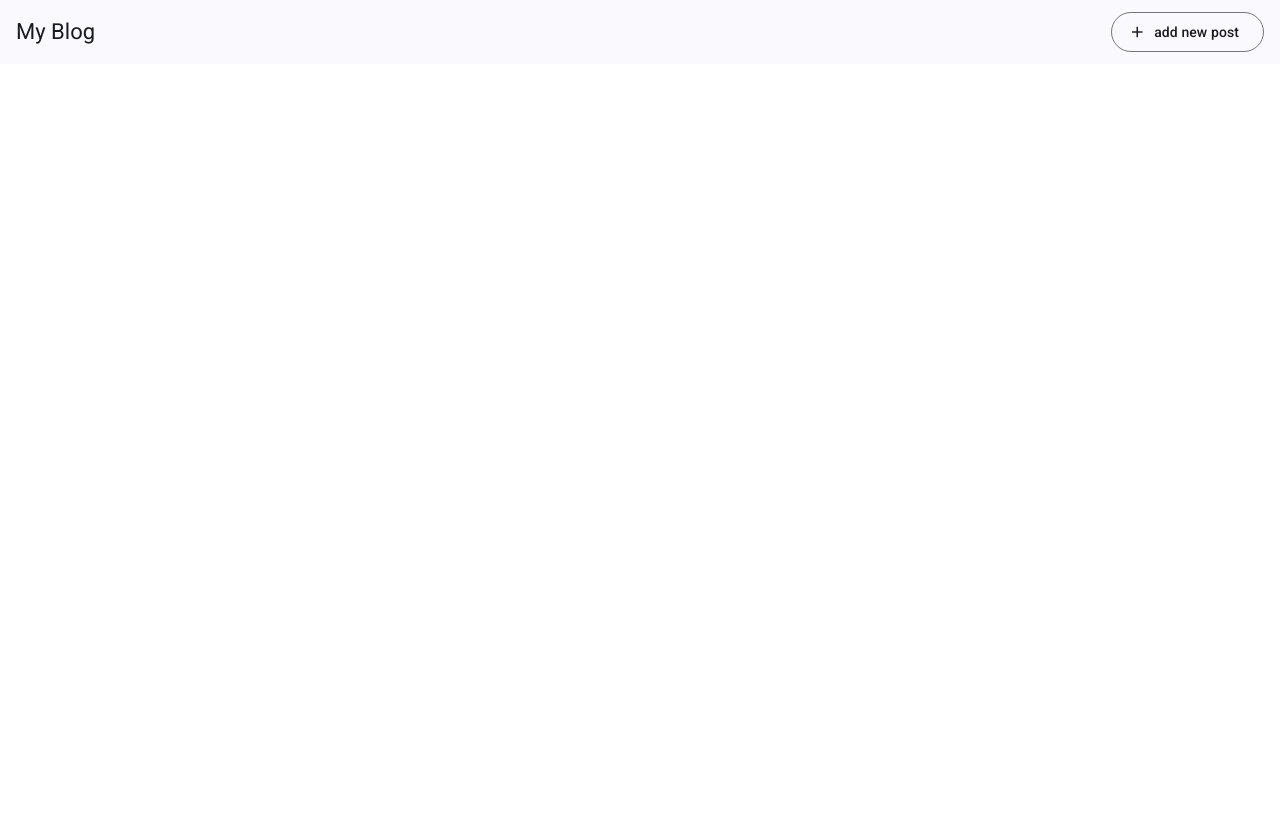
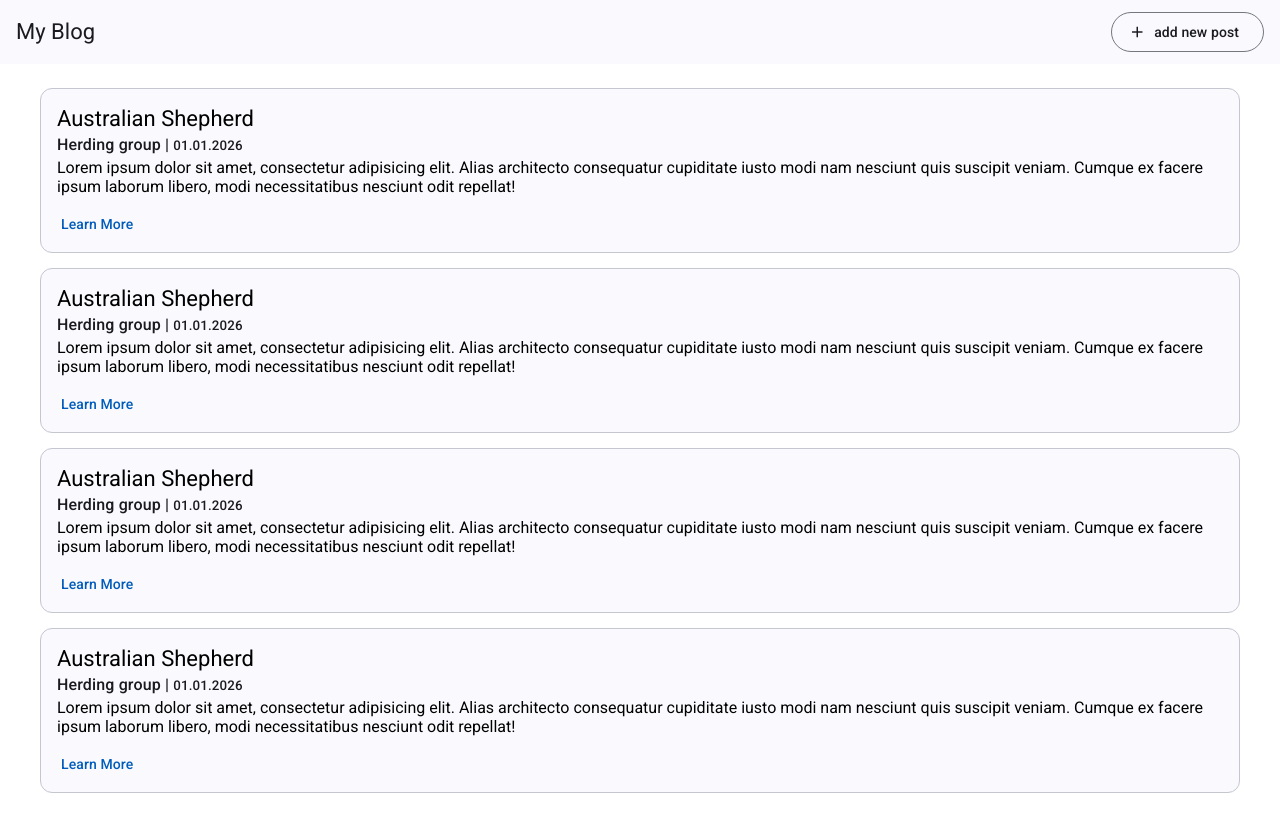
Before and after one commit to SalyOne/BlogImmitation, an Angular app: page /posts in a window 1280 px wide. Built offline with nearby package versions, Linux system fonts and the light colour scheme.

Commit message:
add: mockup cards

```diff
--- a/src/app/features/pages/post-list/components/post-item/post-item.html
+++ b/src/app/features/pages/post-list/components/post-item/post-item.html
@@ -1 +1,13 @@
-<p>post-item works!</p>
+
+<mat-card appearance="outlined">
+  <mat-card-header>
+    <mat-card-title> Australian Shepherd</mat-card-title>
+    <mat-card-subtitle>Herding group | <small>01.01.2026</small></mat-card-subtitle>
+  </mat-card-header>
+  <mat-card-content>
+    Lorem ipsum dolor sit amet, consectetur adipisicing elit. Alias architecto consequatur cupiditate iusto modi nam nesciunt quis suscipit veniam. Cumque ex facere ipsum laborum libero, modi necessitatibus nesciunt odit repellat!
+  </mat-card-content>
+  <mat-card-actions>
+    <button matButton>Learn More</button>
+  </mat-card-actions>
+</mat-card>
--- a/src/app/features/pages/post-list/post-list.html
+++ b/src/app/features/pages/post-list/post-list.html
@@ -3,5 +3,10 @@
 
   </div>
 
+  <div class="post-list-item-container">
+    @for (post of posts; track  post) {
+        <app-post-item></app-post-item>
+    }
+  </div>
 
 </div>
--- a/src/app/features/pages/post-list/post-list.scss
+++ b/src/app/features/pages/post-list/post-list.scss
@@ -0,0 +1,5 @@
+.post-list-item-container{
+  display: flex;
+  flex-direction: column;
+  gap: 15px;
+}
--- a/src/app/features/pages/post-list/post-list.ts
+++ b/src/app/features/pages/post-list/post-list.ts
@@ -1,11 +1,16 @@
 import { Component } from '@angular/core';
+import {of} from 'rxjs';
+import {PostItem} from './components/post-item/post-item';
 
 @Component({
   selector: 'app-post-list',
-  imports: [],
+  imports: [
+    PostItem
+  ],
   templateUrl: './post-list.html',
   styleUrl: './post-list.scss',
 })
 export class PostList {
-
+  posts = [1,2,3,4];
+  protected readonly of = of;
 }
```
Also changed, not shown: src/app/features/pages/post-list/components/post-item/post-item.ts (+9 -2 lines).
